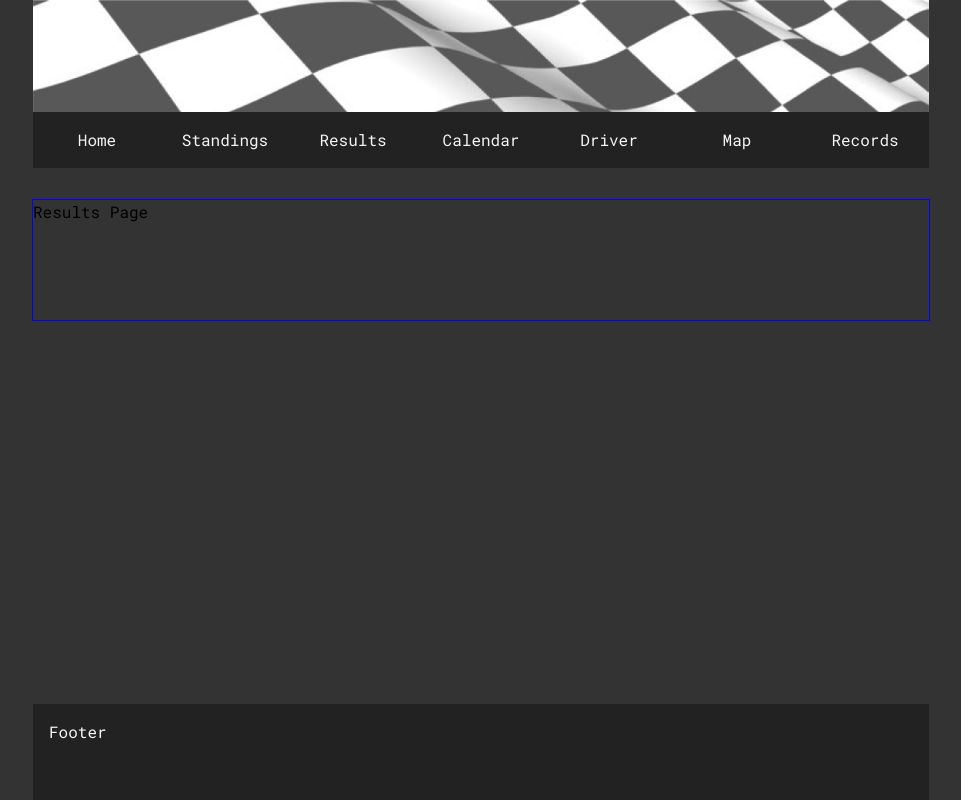
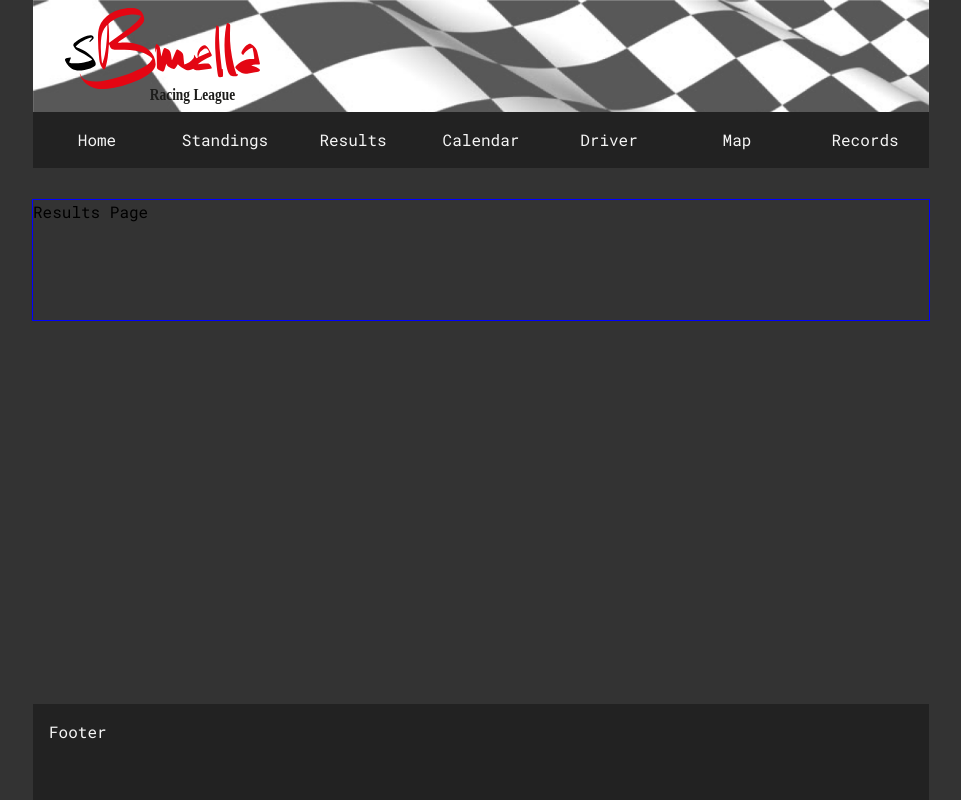
Before and after one commit to pawel975/-sBinallaRacingLeaguePage, a React app: page /results in a window 1280 px wide. Shown: the whole page, without its empty margins (159-1120 px from the left). Built offline with nearby package versions, Linux system fonts and the light colour scheme.

Commit message:
added logo to banner

```diff
--- a/src/components/banner/Banner.js
+++ b/src/components/banner/Banner.js
@@ -1,13 +1,15 @@
 import React from "react";
 import './banner.scss'
 import headerBannerImg from '../../assets/img/header.png';
+import sBinallaLogo from '../../assets/img/sBinallaLogo.svg';
 
 const Banner = () => {
 
     return (
         <>
             <div id="main-banner" role='banner'>
-                <img src={headerBannerImg}/>
+                <img id="bannerBackground" src={headerBannerImg}/>
+                <img id="logo" src={sBinallaLogo}/>
             </div>
         </>
     )
--- a/src/components/banner/banner.scss
+++ b/src/components/banner/banner.scss
@@ -1,12 +1,21 @@
 @use '../variables';
 
 #main-banner {
+    position: relative;
     width: 100%;
     height: 7rem;
     overflow: hidden;
 
-    img {
+    img#bannerBackground {
         object-fit: cover;
         width: 100%;
     }
+
+    img#logo {
+        height: 6rem;
+        position: absolute;
+        left: 2rem;
+        top: 50%;
+        transform: translate(0,-50%);
+    }
 }
```
